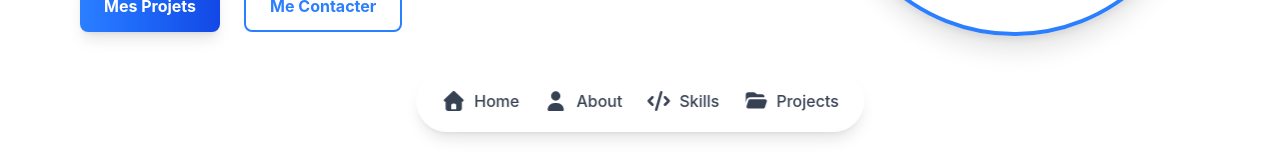
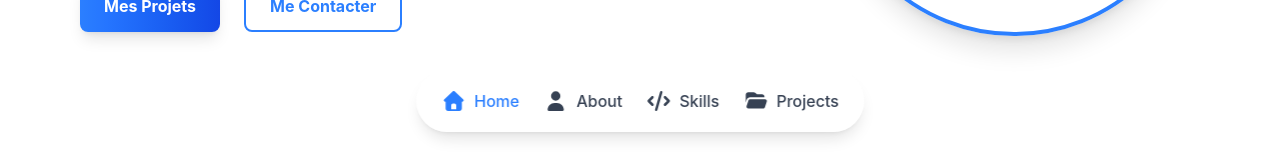
Before and after one commit to mandresy753/RANDRIANANTOANINA-Mandresy-Gaetan, a React (Vite) app: page / in a window 1280 px wide. Shown: the part 644-800 px from the top of the page. Built offline with nearby package versions, Linux system fonts and the light colour scheme.

Commit message:
feat: add color in targetted section

```diff
--- a/src/components/Navbar.tsx
+++ b/src/components/Navbar.tsx
@@ -1,3 +1,5 @@
+import React, { useEffect, useState } from "react";
+
 type NavLink = {
   name: string;
   icon: React.ReactNode;
@@ -8,28 +10,62 @@ type NavbarProps = {
 };
 
 function Navbar({ links }: NavbarProps) {
+  const [active, setActive] = useState<string>("");
+
+  useEffect(() => {
+    const sections = links.map((link) =>
+      document.getElementById(link.name.toLowerCase())
+    );
+
+    const observer = new IntersectionObserver(
+      (entries) => {
+        entries.forEach((entry) => {
+          if (entry.isIntersecting) {
+            setActive(entry.target.id);
+          }
+        });
+      },
+      {
+        threshold: 0.6,
+      }
+    );
+
+    sections.forEach((section) => {
+      if (section) observer.observe(section);
+    });
+
+    return () => observer.disconnect();
+  }, [links]);
+
   return (
     <nav className="fixed bottom-6 left-1/2 -translate-x-1/2 z-50">
-      <ul className="flex gap-6 px-6 py-4 rounded-full shadow-lg transition-all duration-500
+      <ul
+        className="flex gap-6 px-6 py-4 rounded-full shadow-lg transition-all duration-500
         bg-white/30 backdrop-blur-xl border border-white/20
-                     dark:bg-slate-900/40 dark:border-slate-700/50 dark:shadow-2xl">
-        {links.map((link) => (
-          <li
-            key={link.name}
-            className="flex items-center gap-2 transition-colors duration-300
-                       text-gray-700 hover:text-blue-500
-                       dark:text-slate-300 dark:hover:text-blue-400"
+        dark:bg-slate-900/40 dark:border-slate-700/50 dark:shadow-2xl"
       >
+        {links.map((link) => {
+          const id = link.name.toLowerCase();
+          const isActive = active === id;
+
+          return (
+            <li key={link.name}>
               <a
-              href={`#${link.name.toLowerCase()}`}
-              className="flex items-center gap-2"
+                href={`#${id}`}
                 aria-label={link.name}
+                className={`flex items-center gap-2 transition-colors duration-300
+                ${
+                  isActive
+                    ? "text-blue-500 dark:text-blue-400"
+                    : "text-gray-700 hover:text-blue-500 dark:text-slate-300 dark:hover:text-blue-400"
+                }`}
               >
                 <span className="text-xl">{link.icon}</span>
                 <span className="hidden md:inline font-medium">{link.name}</span>
               </a>
             </li>
-        ))}
+          );
+        })}
       </ul>
     </nav>
   );
```
Lines whose indentation alone changed are shown as unchanged.
